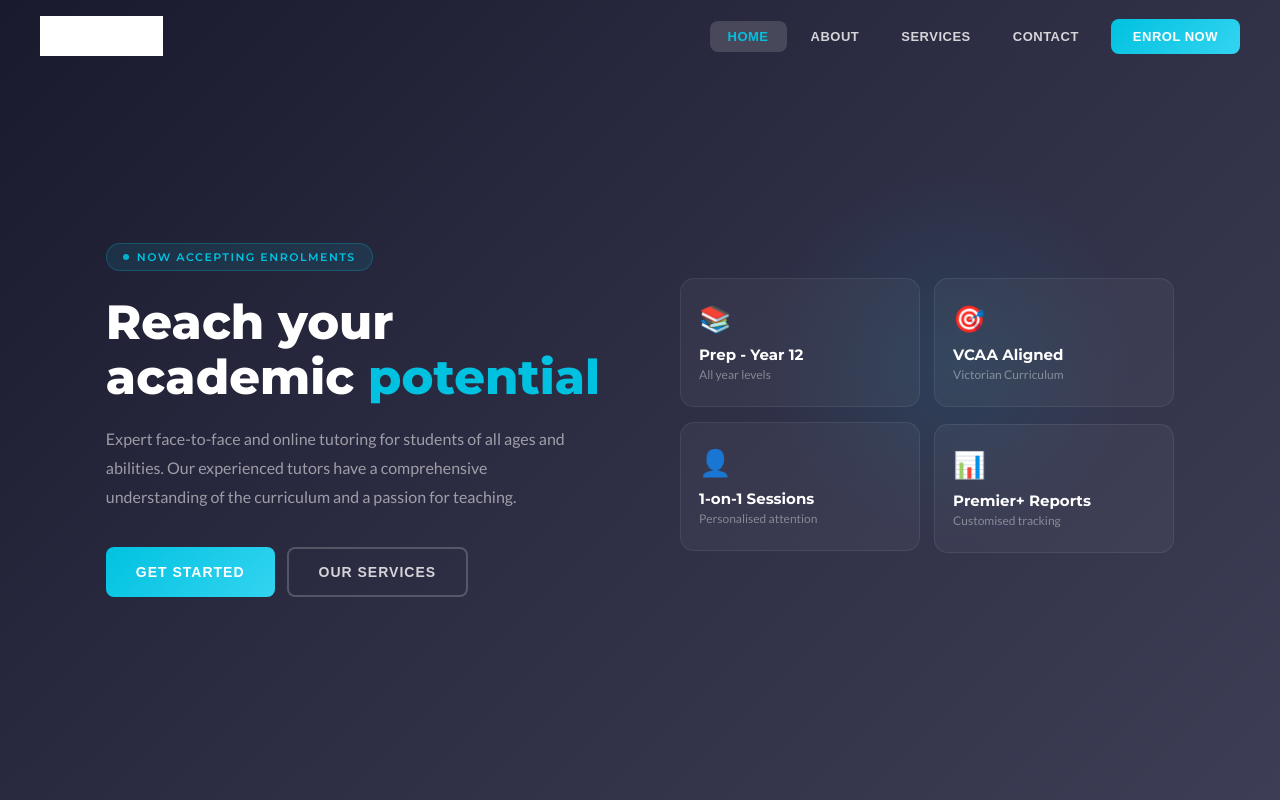
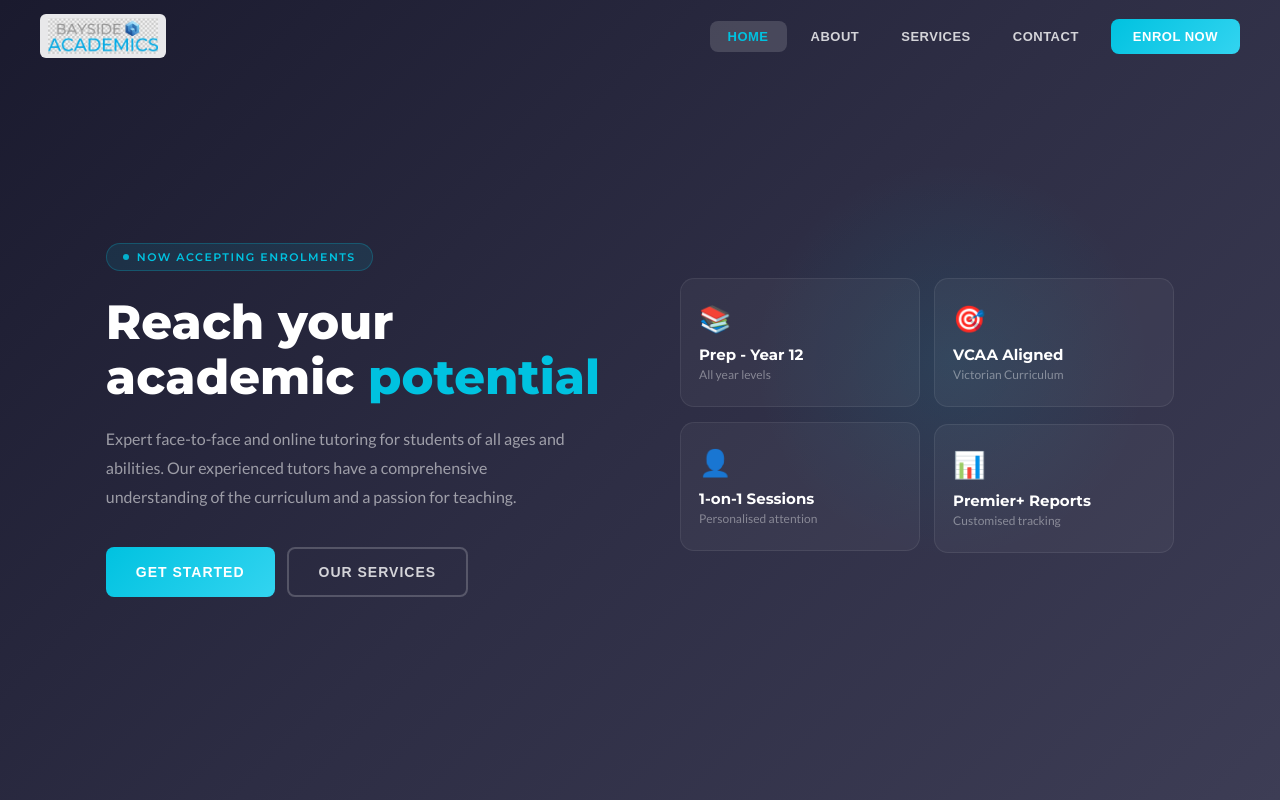
Before and after one commit to Ryan093198/baysideacademics, a Next.js app: page / in a window 1280 px wide. Shown: the top 800 px of the page. Built offline with nearby package versions, Linux system fonts and the light colour scheme.

Commit message:
Fix logo display

```diff
--- a/app/website.jsx
+++ b/app/website.jsx
@@ -44,7 +44,7 @@ return(<div style={{fontFamily:"'Montserrat','Helvetica Neue',sans-serif",color:
 {/* NAV */}
 <nav style={{position:"fixed",top:0,left:0,right:0,zIndex:1000,background:scrolled?"rgba(255,255,255,0.97)":"transparent",backdropFilter:scrolled?"blur(12px)":"none",borderBottom:scrolled?`1px solid ${c.border}`:"none",boxShadow:scrolled?"0 2px 20px rgba(0,0,0,0.06)":"none",transition:"all .4s",padding:"0 40px"}}><div style={{maxWidth:1200,margin:"0 auto",display:"flex",justifyContent:"space-between",alignItems:"center",height:72}}>
 <div onClick={()=>nav("home")} style={{cursor:"pointer",display:"flex",alignItems:"center",gap:10}}>
-<img src="/logo.png" alt="Bayside Academics" style={{height:40,filter:scrolled?"none":"brightness(0) invert(1)",transition:"filter 0.4s"}}/></div>
+<div style={{background:scrolled?"transparent":"rgba(255,255,255,0.9)",borderRadius:6,padding:scrolled?"0":"4px 8px",transition:"all 0.4s"}}><img src="/logo.png" alt="Bayside Academics" style={{height:36,display:"block"}}/></div></div>
 <div style={{display:"flex",gap:6,alignItems:"center"}}>{[{l:"Home",id:"home"},{l:"About",id:"about"},{l:"Services",id:"services"},{l:"Contact",id:"contact"}].map(i=><button key={i.id} onClick={()=>nav(i.id)} style={{padding:"8px 18px",borderRadius:8,border:"none",fontSize:13,fontWeight:600,cursor:"pointer",transition:"all .2s",textTransform:"uppercase",letterSpacing:.5,background:page===i.id?(scrolled?c.cyanPale:"rgba(255,255,255,0.15)"):"transparent",color:page===i.id?c.cyan:(scrolled?c.text:"rgba(255,255,255,0.8)")}}>{i.l}</button>)}<button onClick={()=>setShowEnrol(true)} style={{padding:"10px 22px",borderRadius:8,border:"none",fontSize:13,fontWeight:700,cursor:"pointer",background:`linear-gradient(135deg,${c.cyan},${c.cyanLight})`,color:c.white,marginLeft:8,textTransform:"uppercase",letterSpacing:.5}}>Enrol Now</button></div></div></nav>
 
 {page==="home"&&<HomePage nav={nav} openEnrol={()=>setShowEnrol(true)}/>}
```
